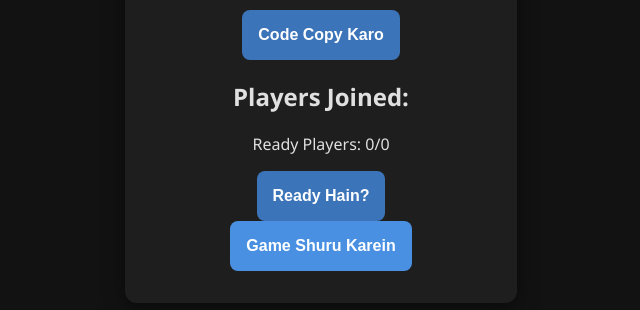
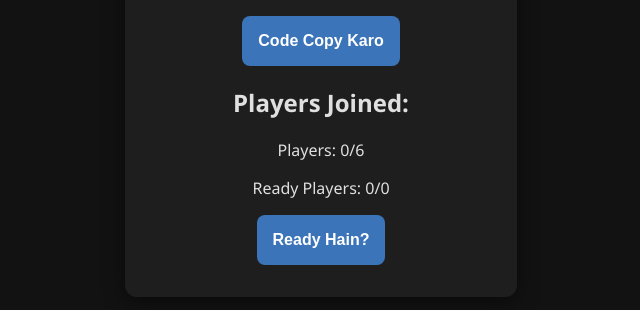
Before and after one commit to ritik-raj-gupta-1/project-exam-hall, a Flask app: template templates/lobby.html in a window 1280 px wide. Shown: the part 354-664 px from the top of the page, without its empty margins (319-959 px from the left). Run offline with Flask 3, Linux system fonts and the light colour scheme; the template is opened without the code that fills it, so the values that code supplies are empty; some libraries are stand-ins or nearby versions.

Commit message:
Your descriptive message here

```diff
--- a/app.py
+++ b/app.py
@@ -4,7 +4,7 @@ import json
 import time
 from threading import Thread
 from flask import Flask, render_template, request, redirect, url_for, jsonify
-from flask_socketio import SocketIO, join_room, emit
+from flask_socketio import SocketIO, join_room, emit, leave_room
 from dotenv import load_dotenv
 from database import get_db_connection, put_db_connection
 import uuid
@@ -18,7 +18,6 @@ app.config['SECRET_KEY'] = os.getenv("SUPABASE_KEY")
 socketio = SocketIO(app, cors_allowed_origins="*", async_mode='gevent')
 
 # Global state for active games
-# Use a class for better encapsulation and to prevent race conditions on state
 game_rooms = {}
 
 ROLES = ['VC', 'Professor', 'Invigilator', 'Cheater', 'Student', 'Student']
@@ -32,11 +31,15 @@ class GameRoom:
         self.timer_thread = None
 
     def add_player(self, username, sid):
+        if len(self.players) >= 6:
+            # Game is full, refuse to add player
+            socketio.emit('game_full', {'message': 'Game is full! Cannot join.'}, room=sid)
+            return
+
         if username not in self.players:
             self.players[username] = {'sid': sid, 'role': None, 'ready': False}
-            # Broadcast the updated player list to the lobby
-            player_list = list(self.players.keys())
-            socketio.emit('update_players', {'players': player_list}, room=self.room_code)
+
+            socketio.emit('update_players', {'players': list(self.players.keys()), 'host_sid': self.host_sid}, room=self.room_code)
             socketio.emit('message', {'msg': f'{username} has joined.'}, room=self.room_code)
             self.check_ready_status()
 
@@ -44,9 +47,29 @@ class GameRoom:
         if username in self.players:
             del self.players[username]
             socketio.emit('message', {'msg': f'{username} has left.'}, room=self.room_code)
-            player_list = list(self.players.keys())
-            socketio.emit('update_players', {'players': player_list}, room=self.room_code)
+
+            if len(self.players) == 0:
+                # If the last player leaves, delete the room
+                if self.room_code in game_rooms:
+                    del game_rooms[self.room_code]
+                    print(f"Room {self.room_code} deleted as it is empty.")
+                return
+
+            # Reassign host if the current host left
+            if username == self.get_host_username():
+                new_host_name = list(self.players.keys())[0]
+                self.host_sid = self.players[new_host_name]['sid']
+                print(f"New host for room {self.room_code} is {new_host_name}.")
+
+            # Broadcast host_sid to the remaining players
+            socketio.emit('update_players', {'players': list(self.players.keys()), 'host_sid': self.host_sid}, room=self.room_code)
             self.check_ready_status()
+
+    def get_host_username(self):
+        for name, data in self.players.items():
+            if data['sid'] == self.host_sid:
+                return name
+        return None
 
     def set_ready(self, username):
         if username in self.players:
@@ -58,14 +81,17 @@ class GameRoom:
         total_count = len(self.players)
         socketio.emit('ready_status', {'ready': ready_count, 'total': total_count}, room=self.room_code)
 
-        # Check if all players are ready and if the host should be enabled to start
-        if total_count >= 3 and ready_count == total_count:
+        if 3 <= total_count <= 6 and ready_count == total_count:
             socketio.emit('enable_start_button', room=self.host_sid)
+        else:
+            socketio.emit('disable_start_button', room=self.host_sid)
 
     def start_game(self):
-        if self.state == 'lobby' and len(self.players) >= 3:
+        if self.state == 'lobby' and 3 <= len(self.players) <= 6:
             self.state = 'in_progress'
             players = list(self.players.keys())
+
+            # Use random.sample to get a unique list of roles of the required size
             available_roles = random.sample(ROLES, len(players))
 
             for player_name, role in zip(players, available_roles):
@@ -73,20 +99,20 @@ class GameRoom:
                 sid = self.players[player_name]['sid']
                 socketio.emit('role_reveal', {'role': role}, room=sid)
 
-            # Send player list to Invigilator after roles are assigned
             players_list = list(self.players.keys())
             for player_name, player_data in self.players.items():
                 if player_data['role'] == 'Invigilator':
                     other_players = [p for p in players_list if p != player_name]
                     socketio.emit('update_player_options', {'players': other_players}, room=player_data['sid'])
 
-            # Start the timer as a background task using a Thread
             self.timer_thread = Thread(target=self.game_timer, args=(90,))
             self.timer_thread.daemon = True
             self.timer_thread.start()
 
+            socketio.emit('game_start', room=self.room_code)
             return {"status": "success"}
-        return {"status": "error", "message": "Not enough players to start."}
+
+        return {"status": "error", "message": "Incorrect number of players to start."}
 
     def game_timer(self, duration):
         for i in range(duration, 0, -1):
@@ -114,7 +140,7 @@ class GameRoom:
 
         self.state = 'finished'
         if self.timer_thread and self.timer_thread.is_alive():
-            self.timer_thread = None # Stop the timer loop
+            self.timer_thread = None
 
     def log_game_result(self, winner_role, result_type):
         conn = None
@@ -141,7 +167,7 @@ def index():
 @app.route('/create_game', methods=['POST'])
 def create_game():
     room_code = str(uuid.uuid4())[:6].upper()
-    game_rooms[room_code] = GameRoom(room_code, None) # The host SID will be set on join
+    game_rooms[room_code] = GameRoom(room_code, None)
     return jsonify({"room_code": room_code, "link": f"/lobby/{room_code}"})
 
 @app.route('/lobby/<room_code>')
@@ -169,7 +195,6 @@ def handle_join_game(data):
         return
 
     game = game_rooms[room_code]
-    # Set the host SID for the first player to join
     if not game.host_sid:
         game.host_sid = sid
 
@@ -190,11 +215,10 @@ def handle_start_game_request(data):
     sid = request.sid
     if room_code in game_rooms:
         game = game_rooms[room_code]
-        # Security check: only allow the host to start the game
         if sid == game.host_sid:
             game.start_game()
         else:
-            emit('message', {'msg': 'Only the host can start the game.'})
+            emit('message', {'msg': 'Only the host can start the game.'}, room=sid)
 
 @socketio.on('make_guess')
 def handle_make_guess(data):
@@ -213,8 +237,7 @@ def handle_disconnect():
             if player_data['sid'] == sid:
                 game.remove_player(player_name)
                 print(f"Player {player_name} disconnected from room {room_code}.")
-                # If the host disconnects, delete the room
-                if sid == game.host_sid:
-                    print(f"Host disconnected. Deleting room {room_code}.")
-                    del game_rooms[room_code]
                 return
+
+if __name__ == '__main__':
+    socketio.run(app, host='0.0.0.0', port=os.environ.get('PORT', 5000), allow_unsafe_werkzeug=True)
--- a/static/css/style.css
+++ b/static/css/style.css
@@ -116,3 +116,9 @@ input[type="text"] {
     font-size: 1.5rem;
     font-weight: bold;
 }
+/* style.css */
+/* ... (existing styles) ... */
+
+.hidden {
+    display: none !important;
+}
--- a/templates/lobby.html
+++ b/templates/lobby.html
@@ -20,14 +20,20 @@
             <h2 class="list-title">Players Joined:</h2>
             <ul id="player-list" class="player-list">
                 </ul>
+            <p id="player-count">Players: <span id="current-count">0</span>/6</p>
         </div>
 
         <div class="ready-container">
             <p>Ready Players: <span id="ready-count">0</span>/<span id="total-count">0</span></p>
             <button id="ready-btn" class="btn btn-secondary">Ready Hain?</button>
+            <p id="status-message" class="hidden"></p>
         </div>
 
-        <button id="start-btn" class="btn btn-primary" disabled>Game Shuru Karein</button>
+        <button id="start-btn" class="btn btn-primary hidden" disabled>Game Shuru Karein</button>
+
+        <div id="announcement-area" class="announcement-area hidden">
+            <p id="announcement-text"></p>
+        </div>
 
     </div>
     <script src="https://cdnjs.cloudflare.com/ajax/libs/socket.io/4.0.1/socket.io.js"></script>
@@ -36,7 +42,14 @@
         const urlParams = new URLSearchParams(window.location.search);
         const username = urlParams.get('username');
 
+        // Store username in session storage for persistence between pages
+        sessionStorage.setItem('username', username);
+
         const socket = io();
+        const startBtn = document.getElementById('start-btn');
+        const readyBtn = document.getElementById('ready-btn');
+        const announcementArea = document.getElementById('announcement-area');
+        const statusMessage = document.getElementById('status-message');
 
         socket.on('connect', () => {
             console.log('Connected to server. Joining room...');
@@ -52,29 +65,61 @@
                 playerList.appendChild(li);
             });
             document.getElementById('total-count').textContent = data.players.length;
+            document.getElementById('current-count').textContent = data.players.length;
+
+            if (socket.id === data.host_sid) {
+                startBtn.classList.remove('hidden');
+                // The host always starts in a "ready" state from a UX perspective
+                readyBtn.classList.add('hidden');
+            } else {
+                startBtn.classList.add('hidden');
+                readyBtn.classList.remove('hidden');
+            }
         });
 
         socket.on('ready_status', (data) => {
             document.getElementById('ready-count').textContent = data.ready;
+            // Provide a clear message to the host about the ready status
+            if (socket.id === data.host_sid) {
+                 if (data.total < 3) {
+                    statusMessage.textContent = 'Minimum 3 players required.';
+                    statusMessage.classList.remove('hidden');
+                 } else if (data.ready < data.total) {
+                    statusMessage.textContent = `${data.total - data.ready} more player(s) to go!`;
+                    statusMessage.classList.remove('hidden');
+                 } else {
+                    statusMessage.classList.add('hidden');
+                 }
+            }
         });
 
         socket.on('enable_start_button', () => {
-            document.getElementById('start-btn').disabled = false;
+            startBtn.disabled = false;
+        });
+
+        socket.on('disable_start_button', () => {
+            startBtn.disabled = true;
+        });
+
+        socket.on('game_full', (data) => {
+             displayAnnouncement(data.message);
         });
 
         socket.on('game_start', () => {
             window.location.href = `/game/${roomCode}`;
         });
 
-        document.getElementById('ready-btn').addEventListener('click', () => {
-            socket.emit('set_ready', { username: username, room_code: roomCode });
-            document.getElementById('ready-btn').disabled = true;
-            document.getElementById('ready-btn').textContent = 'Ready!';
+        socket.on('message', (data) => {
+            displayAnnouncement(data.msg);
         });
 
-        // This is the crucial fix: The start button's click handler is now outside
-        // of any other event listener, making it consistently active.
-        document.getElementById('start-btn').addEventListener('click', () => {
+        readyBtn.addEventListener('click', () => {
+            socket.emit('set_ready', { username: username, room_code: roomCode });
+            readyBtn.disabled = true;
+            readyBtn.textContent = 'Ready!';
+        });
+
+        startBtn.addEventListener('click', () => {
             socket.emit('start_game_request', { room_code: roomCode });
         });
 
@@ -84,6 +129,15 @@
                 alert('Room code copied! Share it with your friends.');
             });
         }
+
+        function displayAnnouncement(message) {
+            const announcementText = document.getElementById('announcement-text');
+            announcementText.textContent = message;
+            announcementArea.classList.remove('hidden');
+            setTimeout(() => {
+                announcementArea.classList.add('hidden');
+            }, 3000);
+        }
     </script>
 </body>
 </html>
```
